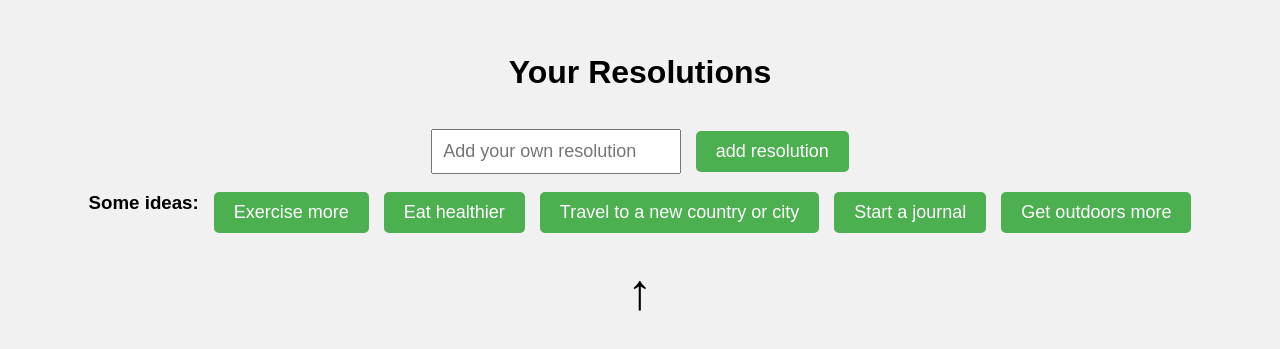
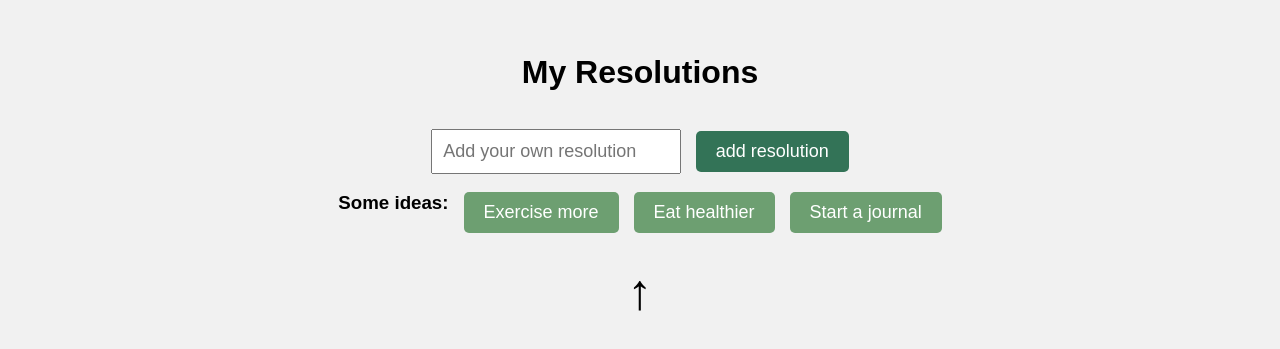
Before and after one commit to anna-zhang/year-of-the-snake, a plain HTML site: page index.html in a window 1280 px wide. Shown: the part 1013-1362 px from the top of the page. Drawn offline with Linux system fonts and the light colour scheme; a web font is replaced by a local one.

Commit message:
color palette update

```diff
--- a/index.html
+++ b/index.html
@@ -34,7 +34,7 @@
   <!-- Second Section: Resolutions -->
   <section class="resolutions" id="resolutions">
     <div class="resolutions-content">
-      <h2>Your Resolutions</h2>
+      <h2>My Resolutions</h2>
       <div class="added-resolutions">
         <ul id="resolutionList"></ul>
       </div>
@@ -48,9 +48,7 @@
         <h3>Some ideas:</h3>
         <button class="resolution" onclick="addResolution('Exercise more')">Exercise more</button>
         <button class="resolution" onclick="addResolution('Eat healthier')">Eat healthier</button>
-        <button class="resolution" onclick="addResolution('Travel to a new country or city')">Travel to a new country or city</button>
         <button class="resolution" onclick="addResolution('Start a journal')">Start a journal</button>
-        <button class="resolution" onclick="addResolution('Get outdoors more')">Get outdoors more</button>
       </div>
 
       <!-- Button to scroll back to the top -->
--- a/script.js
+++ b/script.js
@@ -62,7 +62,6 @@ function typeWriterEffect (elements, textArray, speed) {
     } else {
       // Once typing is complete, fade in the arrow
       fadeInArrow()
-      if (callback) callback() // Call the callback function after effect is complete
     }
   }
 
--- a/styles.css
+++ b/styles.css
@@ -76,15 +76,11 @@ section {
     padding: 10px 20px;
     font-size: 18px;
     cursor: pointer;
-    background-color: #4CAF50;
+    background-color: #6D9F71;
     color: white;
     border: none;
     border-radius: 5px;
     transition: background-color 0.3s;
-}
-
-.resolution:hover {
-    background-color: #45a049;
 }
 
 .custom-resolution input {
@@ -97,7 +93,7 @@ section {
 .custom-resolution button {
     padding: 10px 20px;
     font-size: 18px;
-    background-color: #4CAF50;
+    background-color: #337357;
     color: white;
     border: none;
     border-radius: 5px;
@@ -114,9 +110,7 @@ section {
 #resolutionList li {
     font-size: 18px;
     padding: 8px;
-    background-color: #e1f5e1;
     margin: 5px 0;
-    border-radius: 5px;
 }
 
 /* Initially hide the arrow */
```
